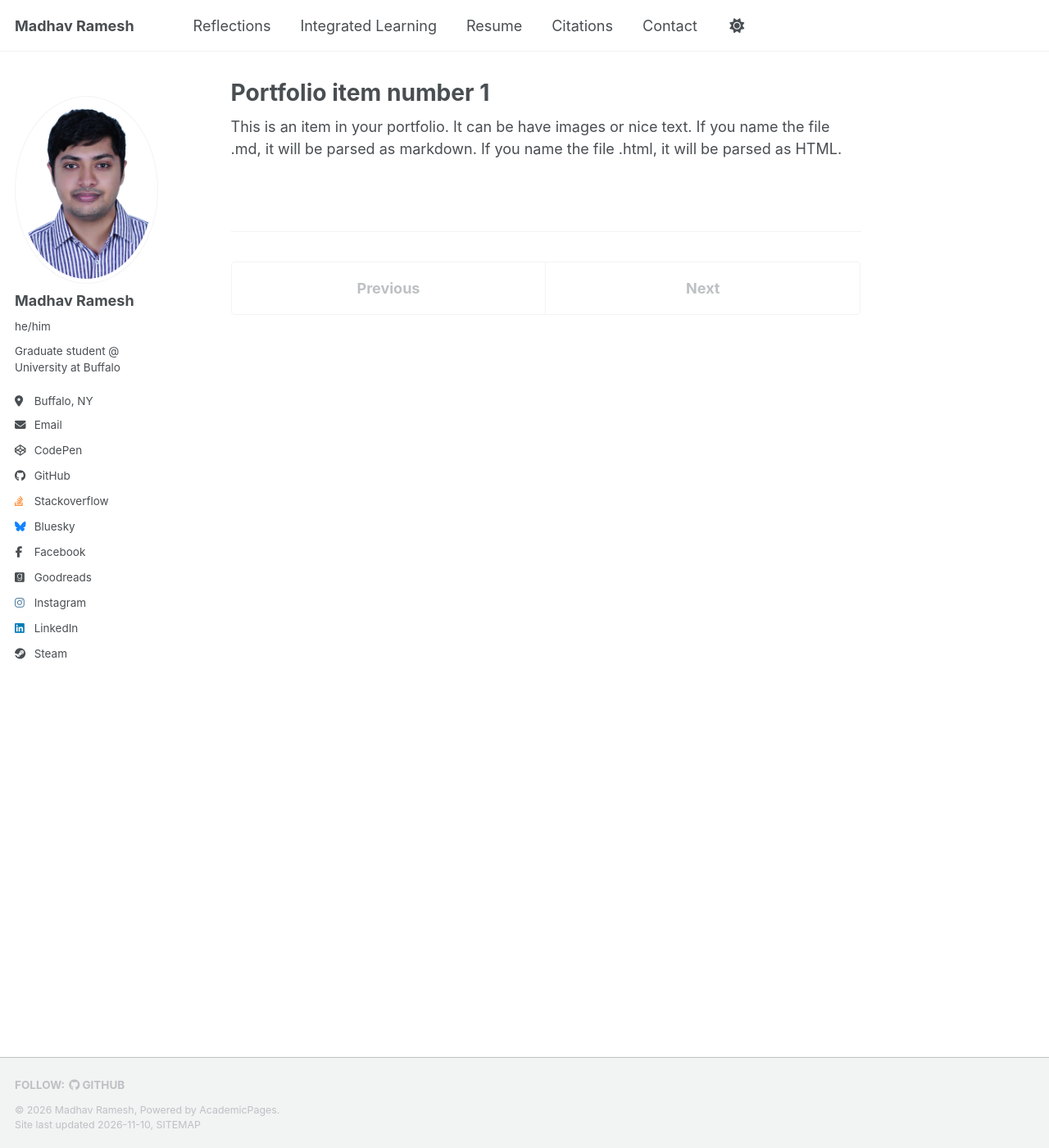
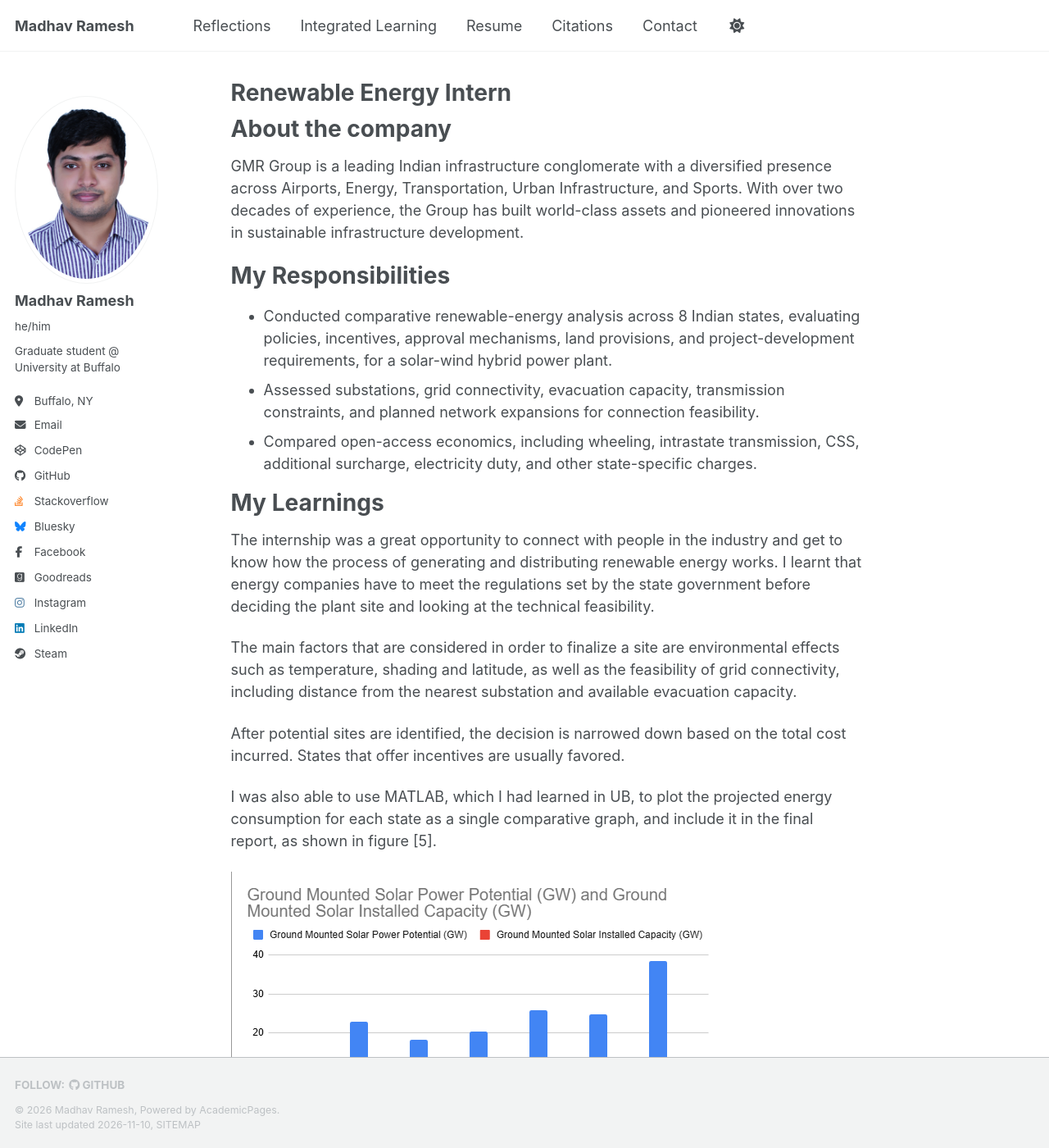
Before and after one commit to madhavr35/madhavr35.github.io, a Jekyll site: the page built from _portfolio/portfolio-1.md, in a window 1280 px wide and 1400 px high. Shown: the whole window at 82% size. Built offline with Jekyll 4.4.1, drawn with Linux system fonts in a browser that asks for light colours; a style sheet for code colours, icons or effects is not loaded; some of the changed text lies outside the part shown.

Commit message:
integrated learning

```diff
--- a/_portfolio/portfolio-1.md
+++ b/_portfolio/portfolio-1.md
@@ -1,7 +1,33 @@
 ---
-title: "Portfolio item number 1"
-excerpt: "Short description of portfolio item number 1<br/><img src='/images/500x300.png'>"
+title: "Renewable Energy Intern"
+excerpt: "Internship with GMR Group, New Delhi, India during Summer 2026"
 collection: portfolio
 ---
 
-This is an item in your portfolio. It can be have images or nice text. If you name the file .md, it will be parsed as markdown. If you name the file .html, it will be parsed as HTML.
+# About the company
+
+GMR Group is a leading Indian infrastructure conglomerate with a diversified presence across Airports, Energy, Transportation, Urban Infrastructure, and Sports. With over two decades of experience, the Group has built world-class assets and pioneered innovations in sustainable infrastructure development.
+
+# My Responsibilities
+
+- Conducted comparative renewable-energy analysis across 8 Indian states, evaluating policies, incentives, approval mechanisms,
+  land provisions, and project-development requirements, for a solar-wind hybrid power plant.
+- Assessed substations, grid connectivity, evacuation capacity, transmission constraints, and planned network expansions for connection feasibility.
+- Compared open-access economics, including wheeling, intrastate transmission, CSS, additional surcharge, electricity duty, and
+  other state-specific charges.
+
+# My Learnings
+
+The internship was a great opportunity to connect with people in the industry and get to know how the process of generating and distributing renewable energy works. I learnt that energy companies have to meet the regulations set by the state government before deciding the plant site and looking at the technical feasibility.
+
+The main factors that are considered in order to finalize a site are environmental effects such as temperature, shading and latitude, as well as the feasibility of grid connectivity, including distance from the nearest substation and available evacuation capacity.
+
+After potential sites are identified, the decision is narrowed down based on the total cost incurred. States that offer incentives are usually favored.
+
+I was also able to use MATLAB, which I had learned in UB, to plot the projected energy consumption for each state as a single comparative graph, and include it in the final report, as shown in figure [5].
+
+![Figure 5: Ground Mounted Solar Potential vs Capacity](/images/figure5.png)
+
+_Figure 5: Ground Mounted Solar Potential vs Capacity_
+
+Overall, it was a very good experience. I gained insight about the industry and built on what I learned in my masters degree.
```
Also changed, not shown: _pages/publications.html (+10 -0 lines), _portfolio/portfolio-2.html (deleted, +0 -7 lines), _portfolio/portfolio-2.md (added, +34 -0 lines), _posts/2014-08-14-blog-post-3.md (+1 -1 lines), images/figure5.png (added), 1 other file.
